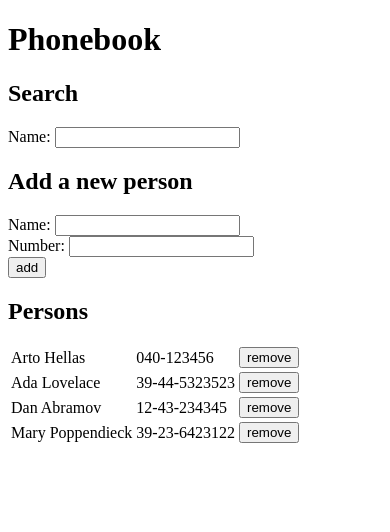
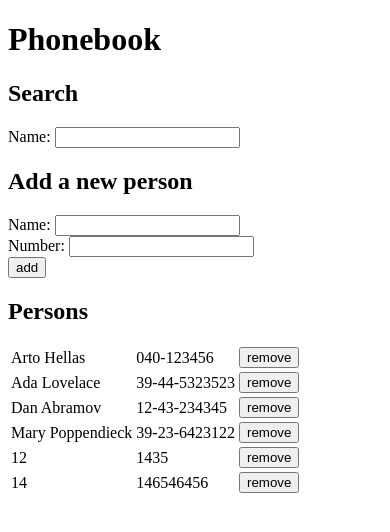
Before and after one commit to cdrbbt/fs-course, a React (Create React App) app in the folder part2/phonebook/: page / in a window 390 px wide. Shown: the top 532 px of the page. Built offline with nearby package versions, Linux system fonts and the light colour scheme; data requests are answered from the project's data file.

Commit message:
2.18 phonebook

```diff
--- a/part2/phonebook/db.json
+++ b/part2/phonebook/db.json
@@ -19,6 +19,16 @@
       "name": "Mary Poppendieck",
       "number": "39-23-6423122",
       "id": 4
+    },
+    {
+      "name": "12",
+      "number": "1435",
+      "id": 5
+    },
+    {
+      "name": "14",
+      "number": "146546456",
+      "id": 6
     }
   ]
 }
--- a/part2/phonebook/src/App.js
+++ b/part2/phonebook/src/App.js
@@ -22,22 +22,29 @@ const App = () => {
 
   const addPerson = (event) => {
     event.preventDefault()
-    if (persons.find(person => person.name === newPerson.name)) {
-      alert(`${newPerson.name} is arealdy added to the phonebook`)
+    const person = persons.find(person => person.name === newPerson.name)
+    if (person) {
+      window.confirm(`Update ${newPerson.name}'s number?`) ?
+        phonebookService.changeNumber({...person, number:newPerson.number}).then(person => {
+          const newPersons = [...persons]
+          newPersons[newPersons.findIndex(p => p.id === person.id)] = person
+          setPersons(newPersons)
+          setNewPerson(defaultPerson)
+        }) :
+        console.log('cancel update')
     } else {
       phonebookService.addPerson(newPerson)
         .then(person => {
           setPersons(persons.concat(person))
           setNewPerson(defaultPerson)
         })
-
     }
   }
 
   const deletePerson = (person) => () => {
     window.confirm(`Delete ${person.name}?`) ?
-    phonebookService.removePerson(person.id).then(() => setPersons(persons.filter(p => p.id !== person.id))) :
-    console.log('cancel')
+      phonebookService.removePerson(person).then(() => setPersons(persons.filter(p => p.id !== person.id))) :
+      console.log('cancel')
   }
 
   const nameChange = (event) => setNewPerson({ ...newPerson, name: event.target.value })
--- a/part2/phonebook/src/services/phonebookService.js
+++ b/part2/phonebook/src/services/phonebookService.js
@@ -12,8 +12,13 @@ const addPerson = (person) => {
   return request.then(response => response.data)
 }
 
-const removePerson = (id) => {
-  return axios.delete(`${baseUrl}/${id}`)
+const removePerson = (person) => {
+  return axios.delete(`${baseUrl}/${person.id}`)
 }
 
-export default { getPersons, addPerson, removePerson }
+const changeNumber = (person) => {
+  const request = axios.put(`${baseUrl}/${person.id}`, person)
+  return request.then(response => response.data)
+}
+
+export default { getPersons, addPerson, removePerson, changeNumber }
```
